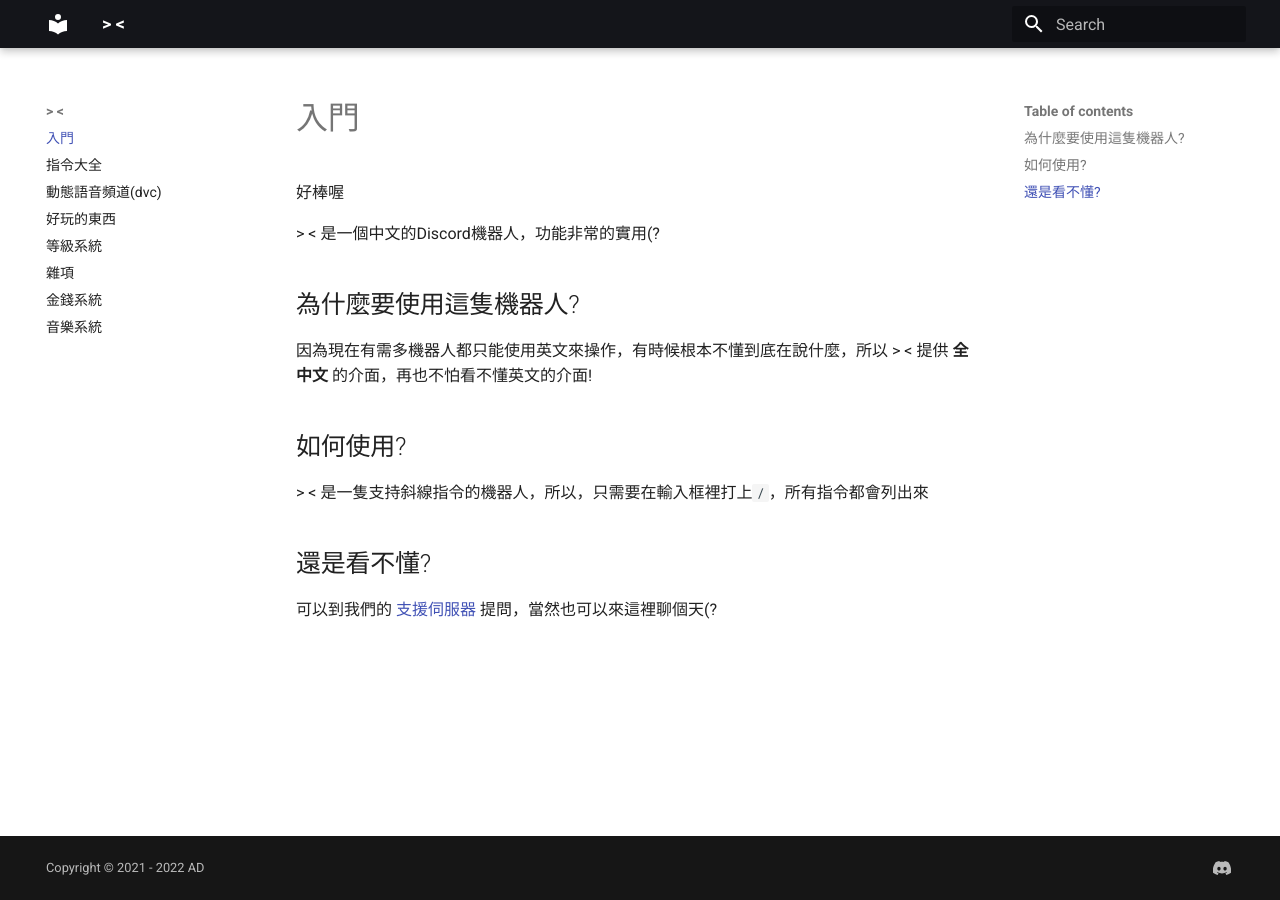
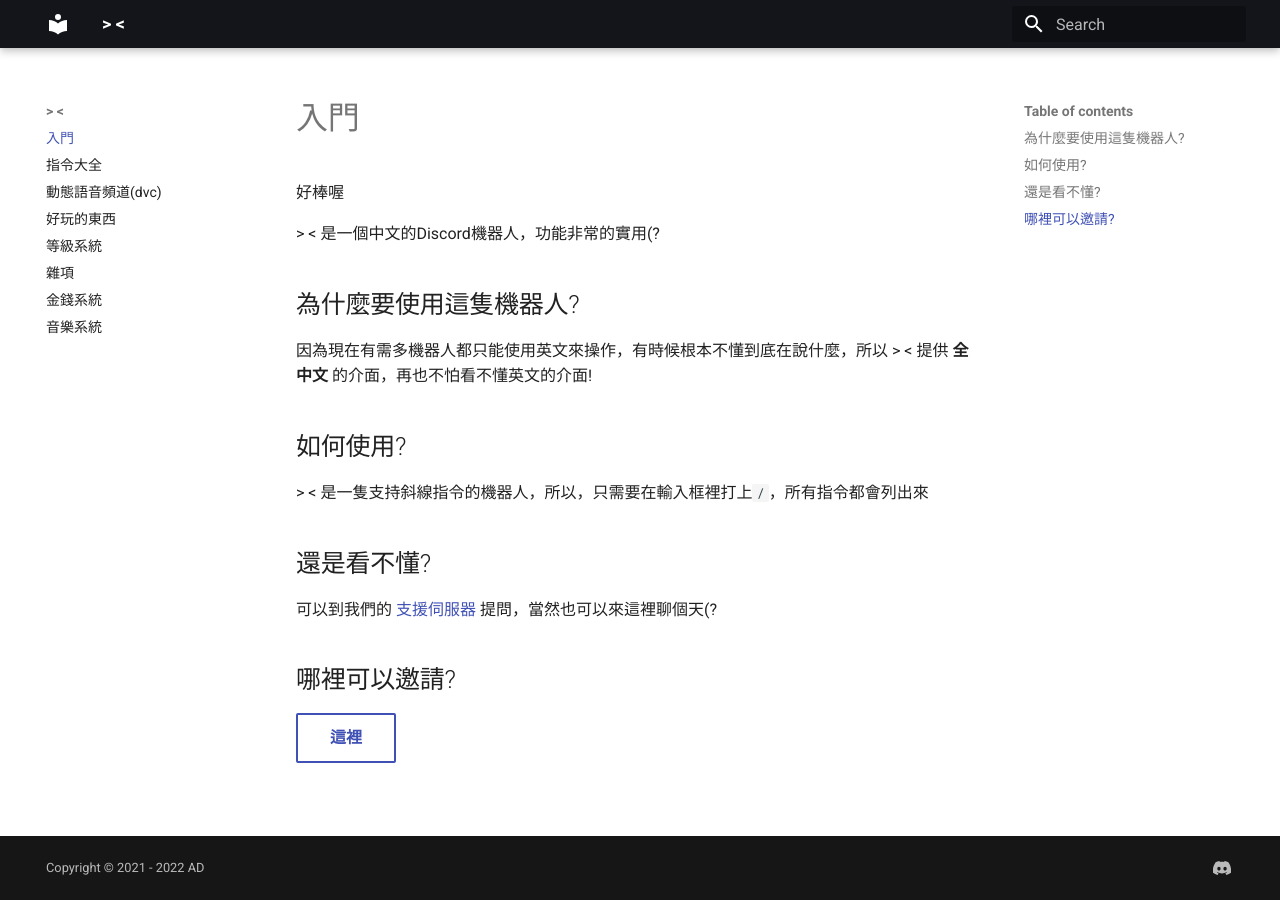
Before and after one commit to tooty-1135/bot-doc, an MkDocs documentation site: the page built from docs/index.md, in a window 1280 px wide. Built offline with MkDocs 1.6.1 and Material for MkDocs 9.7.7, drawn with Linux system fonts in a browser that asks for light colours.

Commit message:
弄了一個...按鈕?

```diff
--- a/docs/index.md
+++ b/docs/index.md
@@ -12,3 +12,6 @@
 
 ## 還是看不懂?
 可以到我們的 [支援伺服器](https://discord.com/invite/F8GfF37GWh) 提問，當然也可以來這裡聊個天(?
+
+## 哪裡可以邀請?
+[這裡](https://discord.com/api/oauth2/authorize?client_id=881788746222157884&permissions=8&scope=bot%20applications.commands){ .md-button }
--- a/mkdocs.yml
+++ b/mkdocs.yml
@@ -22,3 +22,5 @@ extra:
 copyright: Copyright &copy; 2021 - 2022 AD
 extra_javascript:
   - javascripts/extra.js
+markdown_extensions:
+  - attr_list
```
